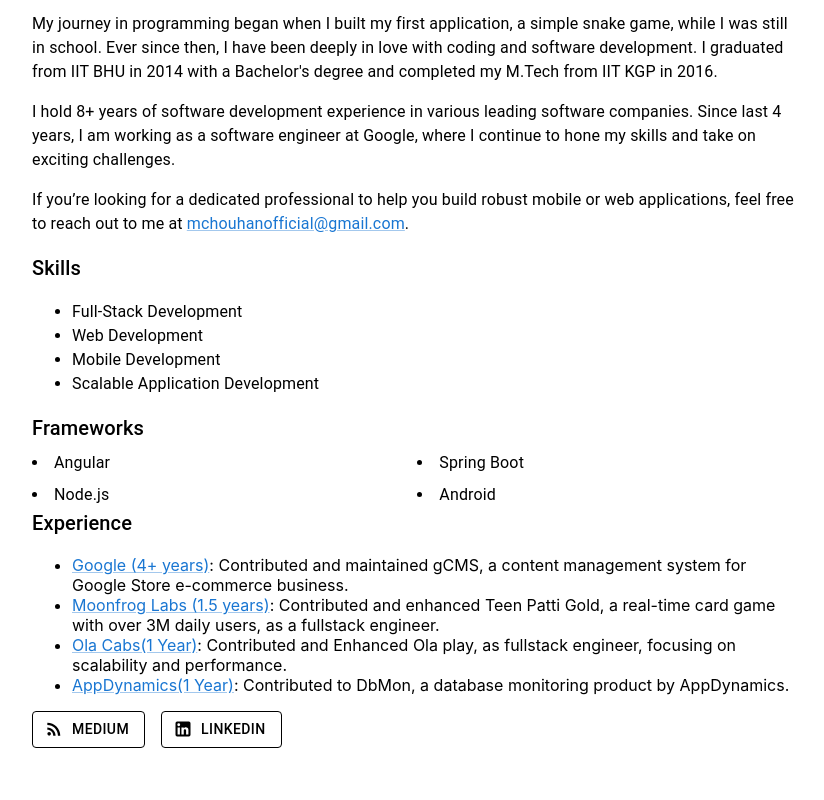
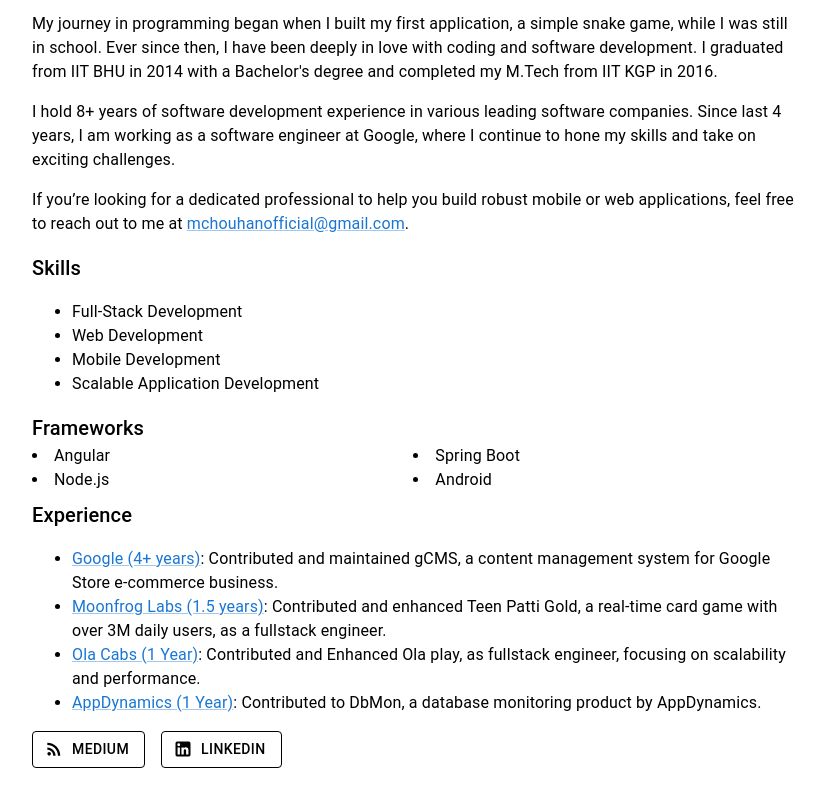
Before and after one commit to m-chouhan/my-portfolio-public, a React (Create React App) app: page / in a window 1280 px wide. Shown: the part 627-1427 px from the top of the page, without its empty margins (32-856 px from the left). Built offline with nearby package versions, Linux system fonts and the light colour scheme.

Commit message:
Updated formatting.

```diff
--- a/src/App.js
+++ b/src/App.js
@@ -61,8 +61,7 @@
 
               <Typography variant="h6" gutterBottom>
                 Frameworks
-              </Typography>
-              <Grid container spacing={1} gutterBottom>
+                <Grid container gutterBottom>
                   <Grid item xs={12} sm={6}>
                     <Typography variant="body1">
                       <li>Angular</li>
@@ -84,30 +83,44 @@
                     </Typography>
                   </Grid>
                 </Grid>
-              <Typography variant="h6" gutterBottom>
+              </Typography>
+
+              <Typography variant="h6">
                 Experience
-              </Typography>
+                <Typography component="div">
                   <ul>
                     <li>
+                      <Typography variant="body1" component="span">
                         <Link href="https://www.store.google.com" target="_blank" rel="noopener noreferrer">
                           Google (4+ years)
                         </Link>: Contributed and maintained gCMS, a content management system for Google Store e-commerce business.
+                      </Typography>
                     </li>
                     <li>
+                      <Typography variant="body1" component="span">
                         <Link href="https://teenpattigold.com/" target="_blank" rel="noopener noreferrer">
                           Moonfrog Labs (1.5 years)
                         </Link>: Contributed and enhanced Teen Patti Gold, a real-time card game with over 3M daily users, as a fullstack engineer.
+                      </Typography>
                     </li>
                     <li>
-                  <Link href="https://olacabs.com/features">Ola Cabs(1 Year)</Link>:
-                  Contributed and Enhanced Ola play, as fullstack engineer, focusing on scalability and performance.
+                      <Typography variant="body1" component="span">
+                        <Link href="https://olacabs.com/features" target="_blank" rel="noopener noreferrer">
+                          Ola Cabs (1 Year)
+                        </Link>: Contributed and Enhanced Ola play, as fullstack engineer, focusing on scalability and performance.
+                      </Typography>
                     </li>
                     <li>
+                      <Typography variant="body1" component="span">
                         <Link href="https://www.appdynamics.com" target="_blank" rel="noopener noreferrer">
-                    AppDynamics(1 Year)
+                          AppDynamics (1 Year)
                         </Link>: Contributed to DbMon, a database monitoring product by AppDynamics.
+                      </Typography>
                     </li>
                   </ul>
+                </Typography>
+              </Typography>
+
               <Stack spacing={2} direction="row">
                 <Button
                   variant="outlined" color="inherit"
```
Lines whose indentation alone changed are shown as unchanged.
